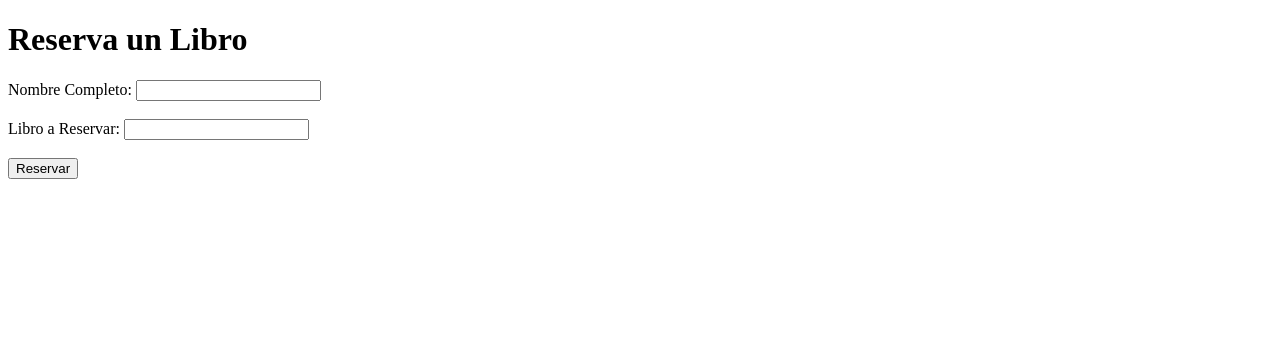
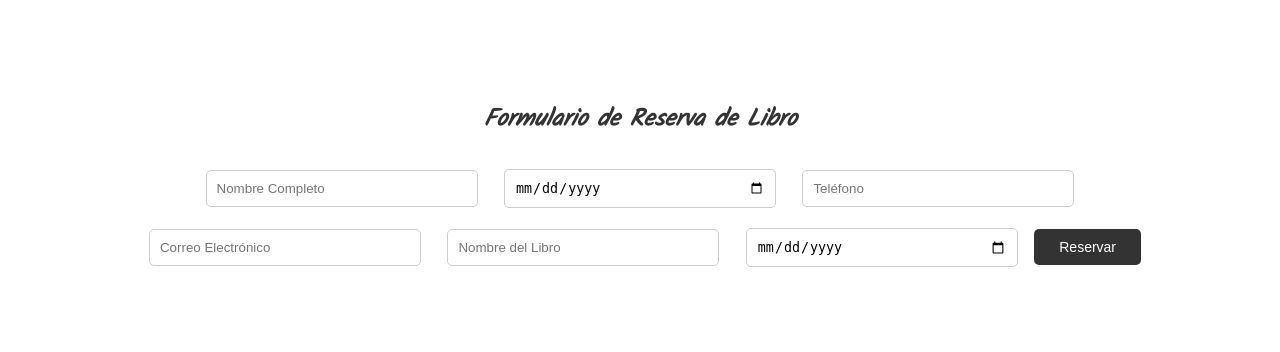
Before and after one commit to rkive250/flask7a, a Flask app: template templates/reserva.html in a window 1280 px wide. Shown: the top 352 px of the page. Run offline with Flask 3, Linux system fonts and the light colour scheme; the template is opened without the code that fills it, so the values that code supplies are empty.

Commit message:
Update reserva.html

```diff
--- a/templates/reserva.html
+++ b/templates/reserva.html
@@ -2,16 +2,68 @@
 <html lang="es">
 <head>
     <meta charset="UTF-8">
-    <title>Reserva</title>
+    <meta name="viewport" content="width=device-width, initial-scale=1.0">
+    <link href="https://fonts.googleapis.com/css2?family=Kalam&display=swap" rel="stylesheet">
+    <title>Formulario de Reserva</title>
+    <style>
+        body {
+            font-family: 'Kalam', cursive;
+            background-color: #ffffff;
+            color: #333;
+            text-align: center;
+            padding: 2cm;
+            box-sizing: border-box;
+        }
+        h1 {
+            font-size: 24px;
+            font-style: italic;
+            margin-bottom: 20px;
+        }
+        .form-container {
+            display: flex;
+            flex-direction: column;
+            justify-content: center;
+            align-items: center;
+            margin-top: 20px;
+        }
+        .form-container input, .form-container select {
+            padding: 10px;
+            margin: 10px;
+            width: 250px;
+            border: 1px solid #ccc;
+            border-radius: 5px;
+        }
+        .button {
+            background-color: #333;
+            border: none;
+            color: white;
+            padding: 10px 25px;
+            text-align: center;
+            text-decoration: none;
+            display: inline-block;
+            font-size: 14px;
+            cursor: pointer;
+            border-radius: 5px;
+            transition: background-color 0.3s;
+        }
+        .button:hover {
+            background-color: #4caf50;
+        }
+    </style>
 </head>
 <body>
-    <h1>Reserva un Libro</h1>
-    <form action="/reserva" method="POST">
-        <label for="nombre">Nombre Completo:</label>
-        <input type="text" id="nombre" name="nombre" required><br><br>
-        <label for="libro">Libro a Reservar:</label>
-        <input type="text" id="libro" name="libro" required><br><br>
-        <button type="submit">Reservar</button>
-    </form>
+    <h1>Formulario de Reserva de Libro</h1>
+
+    <div class="form-container">
+        <form action="reserva.php" method="POST">
+            <input type="text" name="nombre_completo" placeholder="Nombre Completo" required>
+            <input type="date" name="fecha_nacimiento" placeholder="Fecha de Nacimiento" required>
+            <input type="tel" name="telefono" placeholder="Teléfono" required>
+            <input type="email" name="correo" placeholder="Correo Electrónico" required>
+            <input type="text" name="nombre_libro" placeholder="Nombre del Libro" required>
+            <input type="date" name="fecha_apartado" placeholder="Fecha de Apartado" required>
+            <button type="submit" class="button">Reservar</button>
+        </form>
+    </div>
 </body>
 </html>
```
